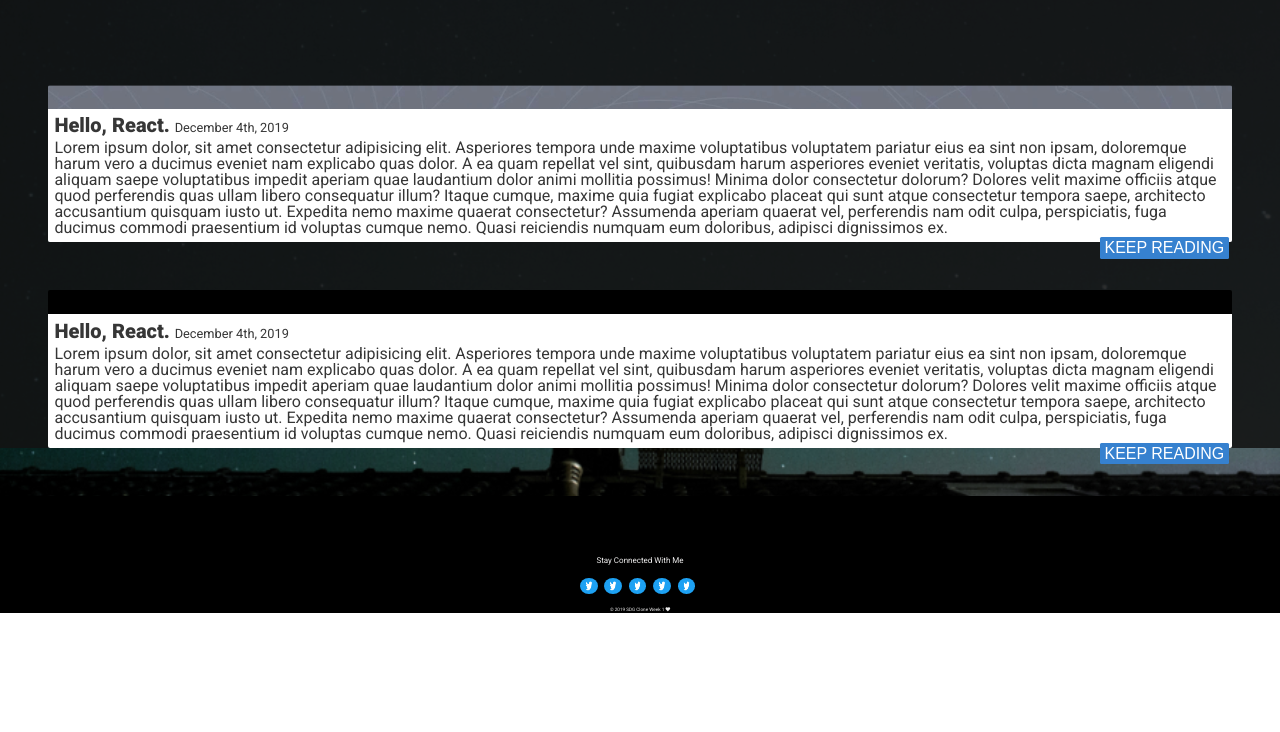
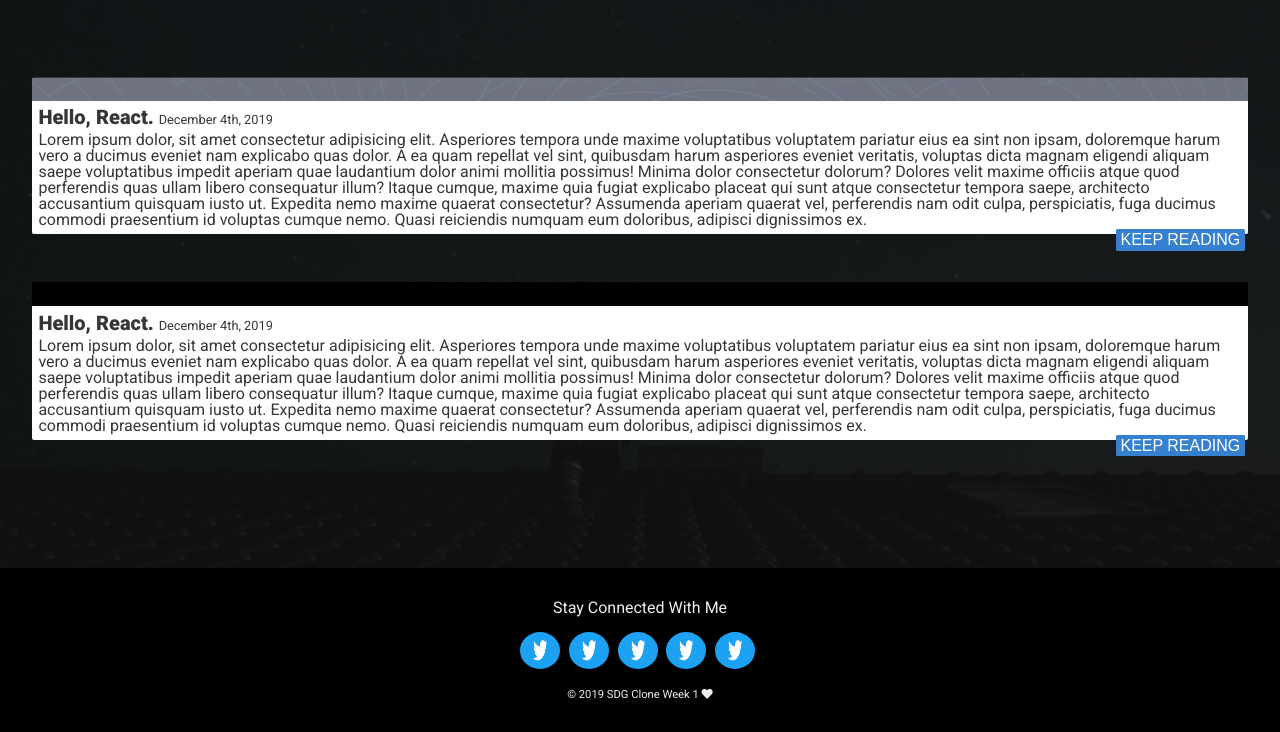
Before and after one commit to TatyCat/jasonfolio, a website: page public/index.html in a window 1280 px wide. Shown: the part 2275-3007 px from the top of the page. Before the commit the page ends 2888 px from the top, so only its background shows below. Drawn offline with Linux system fonts and the light colour scheme.

Commit message:
Corrected Footer Styling

```diff
--- a/public/screen.css
+++ b/public/screen.css
@@ -69,6 +69,7 @@ body>header h1 span{
 main{
   background-color: rgba(19, 19, 19, 0.879);
   margin-top: 5rem;
+  padding-bottom: 5em;
 }
 
 main section img{
@@ -90,7 +91,6 @@ main section {
 
 article{
   border-radius: 2px;
-  margin: .5rem;
   font-size: 2vh;
   color: #363636;
 }
@@ -123,8 +123,8 @@ article h2 span{
   background-attachment: scroll;
   background-position-y: 50%;
   margin-bottom: 3rem;
-  margin-left: 3rem;
-  margin-right: 3rem;
+  margin-left: 2rem;
+  margin-right: 2rem;
 }
 
 .article-1{
@@ -146,21 +146,22 @@ button{
 
 /* ----Footer */
 footer{
-  padding-top: 3rem;
+  padding-top: 1rem;
   background-color: black;
   color: #EFEEEE;
   text-align: center;
-  font-size: .5rem;
+  font-size: 2vh;
+  padding-bottom: 1em;
 }
 
 footer p{
-  margin: .8rem;
+  margin: 2vh 0;
   text-decoration: none;
 }
 
 footer img{
-  width: 1.1rem;
-  height: 1rem;
+  width: 5vh;
+  height: 4.6vh;
   border-radius: 50%;
 }
 
@@ -173,7 +174,11 @@ a:link{
 }
 
 footer p:nth-of-type(2){
-  font-size: .29rem;
+  font-size: 2vw;
+}
+
+footer p:nth-child(7){
+  font-size: 1.4vh;
 }
 
 
```
